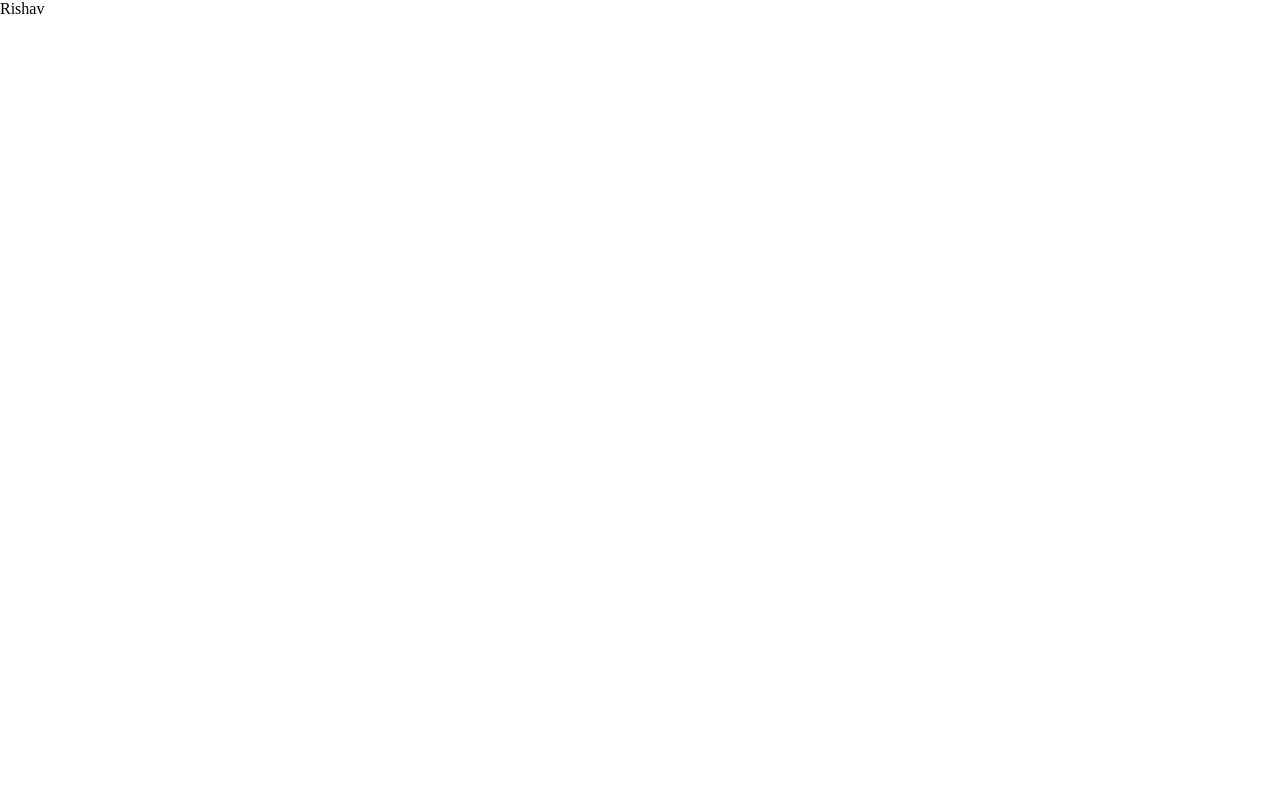
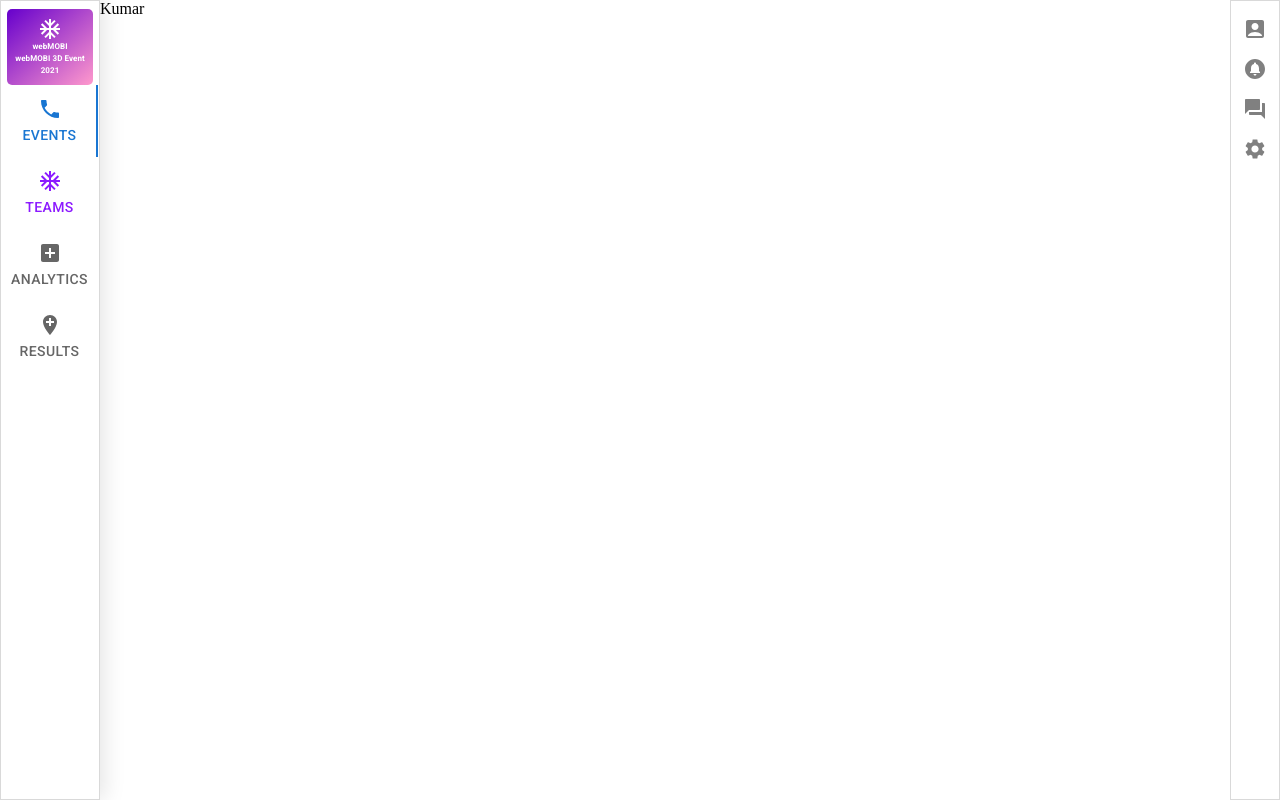
Before and after one commit to Rishu2000/webMobi-ass, a React (Create React App) app in the folder ass/: page / in a window 1280 px wide. Built offline with nearby package versions, Linux system fonts and the light colour scheme.

Commit message:
Left and Right side bar has been completed.

```diff
--- a/ass/src/components/App.js
+++ b/ass/src/components/App.js
@@ -1,9 +1,98 @@
+import React, {useState} from 'react';
 import '../styles/App.css';
+import {Grid, Tabs, Tab, Typography, Box} from "@mui/material";
+import PropTypes from 'prop-types';
+import PhoneIcon from '@mui/icons-material/Phone';
+import AcUnitIcon from '@mui/icons-material/AcUnit';
+import AddBoxIcon from '@mui/icons-material/AddBox';
+import AddLocationIcon from '@mui/icons-material/AddLocation';
+import AccountBoxIcon from '@mui/icons-material/AccountBox';
+import CircleNotificationsIcon from '@mui/icons-material/CircleNotifications';
+import ForumIcon from '@mui/icons-material/Forum';
+import SettingsIcon from '@mui/icons-material/Settings';
+
+function TabPanel(props) {
+  const { children, value, index, ...other } = props;
+
+  return (
+    <div
+      role="tabpanel"
+      hidden={value !== index}
+      id={`vertical-tabpanel-${index}`}
+      aria-labelledby={`vertical-tab-${index}`}
+      {...other}
+    >
+      {value === index && (
+        <Box sx={{ p: 3 }}>
+          <Typography>{children}</Typography>
+        </Box>
+      )}
+    </div>
+  );
+}
+
+TabPanel.propTypes = {
+  children: PropTypes.node,
+  index: PropTypes.number.isRequired,
+  value: PropTypes.number.isRequired,
+};
+
+function a11yProps(index) {
+  return {
+    id: `vertical-tab-${index}`,
+    'aria-controls': `vertical-tabpanel-${index}`,
+  };
+}
 
 function App() {
+
+  const [value, setValue] = useState(0);
+
+  const handleChange = (event, newValue) => {
+    setValue(newValue);
+  };
+
   return (
     <div className="App">
-      Rishav
+      <Grid container sx={{display:'grid', gridTemplateColumns:"100px auto 50px", height:"100vh"}}>
+        <Grid item sx={{display:'flex', flexDirection:'column', alignItems: 'center',pt:1,
+          border:"1px solid #d9d9d9", backgroundColor:"white", boxShadow:'5px 0 20px #e6e6e6'}}>
+      <Typography component="div" sx={{display:'flex', flexDirection:'column', alignItems: 'center',
+            background:"linear-gradient(to bottom right, #6600cc 0%, #ff99cc 100%)", p:1, borderRadius:'5px', color:"white"}}>
+        <AcUnitIcon/>
+        <Typography component="div" sx={{display:'flex', flexDirection:'column', alignItems: 'center', fontSize:"8px", fontWeight:"bold"}}>
+          <div>webMOBI<br/></div>
+          <div>webMOBI 3D Event<br/></div>
+          <div>2021</div>
+        </Typography>
+      </Typography>
+        <Box sx={{ flexGrow: 1, bgcolor: 'background.paper', display: 'flex', width:"100%", justifyContent: 'center'}}
+    >
+      <Tabs
+        orientation="vertical"
+        value={value}
+        onChange={handleChange}
+        aria-label="Vertical tabs example"
+        sx={{ borderRight: 1, borderColor: 'transparent' }}
+      >
+        <Tab icon={<PhoneIcon/>} label="Events" {...a11yProps(0)} sx={{color:'#8c1aff'}}/>
+        <Tab icon={<AcUnitIcon/>} label="Teams" {...a11yProps(1)} sx={{color:'#8c1aff'}}/>
+        <Tab icon={<AddBoxIcon />} label="Analytics" {...a11yProps(2)} />
+        <Tab icon={<AddLocationIcon />} label="Results" {...a11yProps(3)} />
+      </Tabs>
+    </Box>
+        </Grid>
+        <Grid item>
+          Kumar
+        </Grid>
+        <Grid item sx={{display:'flex', flexDirection:'column', alignItems: 'center',pt:1,
+          border:"1px solid #d9d9d9", backgroundColor:"white", color:'gray'}}>
+          <AccountBoxIcon sx={{p:1, cursor: 'pointer'}}/>
+          <CircleNotificationsIcon sx={{p:1, cursor: 'pointer'}}/>
+          <ForumIcon sx={{p:1, cursor: 'pointer'}}/>
+          <SettingsIcon sx={{p:1, cursor: 'pointer'}}/>
+        </Grid>
+      </Grid>
     </div>
   );
 }
```
